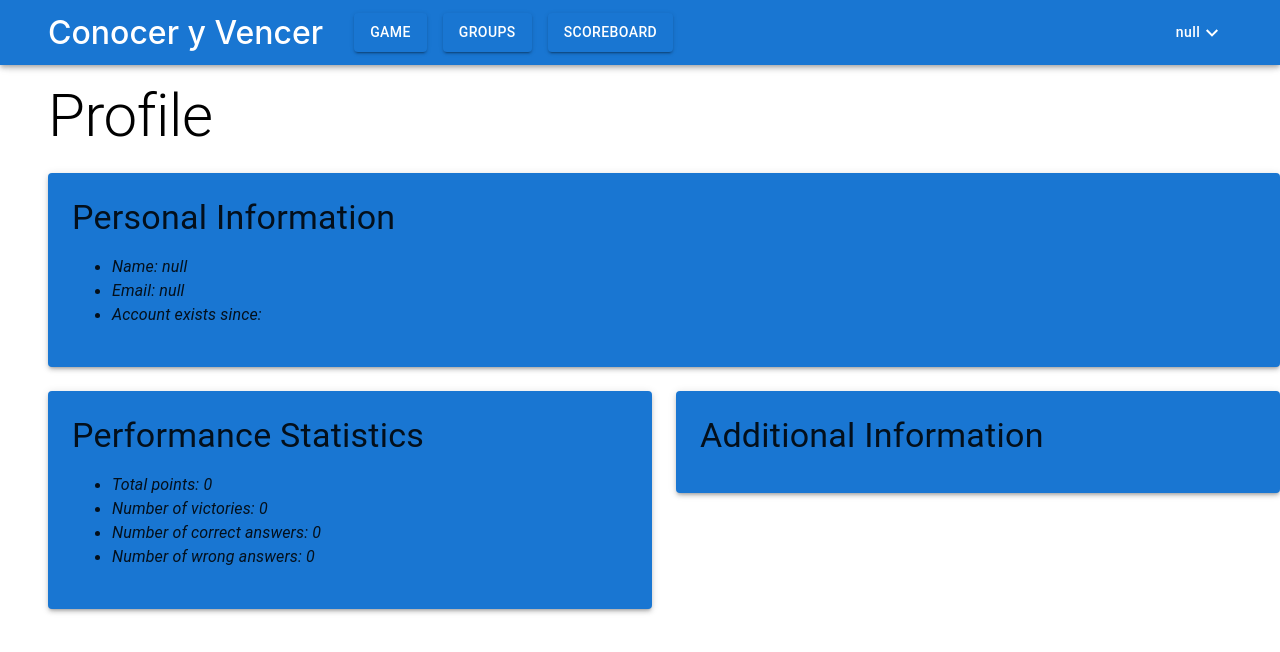
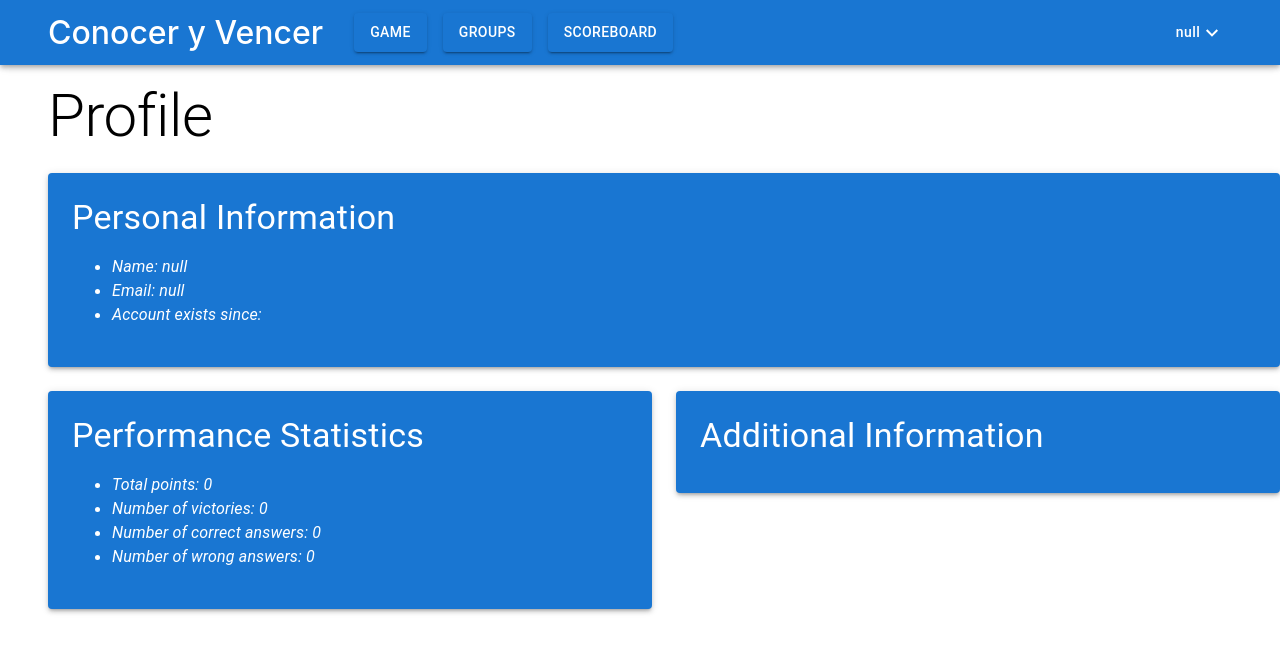
Before and after one commit to Arquisoft/wiq_en2a, a React (Create React App) app in the folder webapp/: page /profile in a window 1280 px wide. Shown: the top 652 px of the page. Built offline with nearby package versions, Linux system fonts and the light colour scheme.

Commit message:
White color for font in profile

```diff
--- a/webapp/src/pages/userProfile/index.tsx
+++ b/webapp/src/pages/userProfile/index.tsx
@@ -24,8 +24,8 @@ const ProfilePage = () => {
         <Grid container spacing={3}>
           <Grid item xs={12}>
             <Paper elevation={3} sx={{ p: 3, backgroundColor: '#1976d2' }}>
-              <Typography variant="h4" gutterBottom className='profile-subheader'>Personal Information</Typography>
-              <ul>
+              <Typography color="#ffffff" variant="h4" gutterBottom className='profile-subheader'>Personal Information</Typography>
+              <ul className="white-list">
                 <li><Typography variant="body1" className='field'>{t('profile_name')} { user }</Typography></li>
                 <li><Typography variant="body1" className='field'>{t('profile_email')} { email }</Typography></li>
                 <li><Typography variant="body1" className='field'>{t('profile_created_at')} {formatDate(createdAt) }</Typography></li>
@@ -34,8 +34,8 @@ const ProfilePage = () => {
           </Grid>
           <Grid item xs={12} md={6}>
             <Paper elevation={3} sx={{ p: 3, backgroundColor: '#1976d2' }}>
-              <Typography variant="h4" gutterBottom className='profile-subheader'>Performance Statistics</Typography>
-              <ul>
+              <Typography color="#ffffff" variant="h4" gutterBottom className='profile-subheader'>Performance Statistics</Typography>
+              <ul className="white-list">
                 <li><Typography variant="body1" className='field'>{t('profile_points')} { JSON.stringify(Number(score)) }</Typography></li>
                 <li><Typography variant="body1" className='field'>{t('profile_nwins')} { JSON.stringify(Number(nwins)) }</Typography></li>
                 <li><Typography variant="body1" className='field'>{t('profile_n_correct_answers')} { JSON.stringify(Number(nCorrectAnswers)) }</Typography></li>
@@ -45,8 +45,7 @@ const ProfilePage = () => {
           </Grid>
           <Grid item xs={12} md={6}>
             <Paper elevation={3} sx={{ p: 3, backgroundColor: '#1976d2' }}>
-              <Typography variant="h4" gutterBottom className='profile-subheader'>Additional Information</Typography>
-              {/* Add additional information here */}
+              <Typography color="#ffffff" variant="h4" gutterBottom className='profile-subheader'>Additional Information</Typography>
             </Paper>
           </Grid>
         </Grid>
--- a/webapp/src/pages/userProfile/profile-page.scss
+++ b/webapp/src/pages/userProfile/profile-page.scss
@@ -10,3 +10,9 @@
     font-size: 18px;
     font-style: italic;
 }
+
+.white-list {
+    li {
+      color: white;
+    }
+}
```
